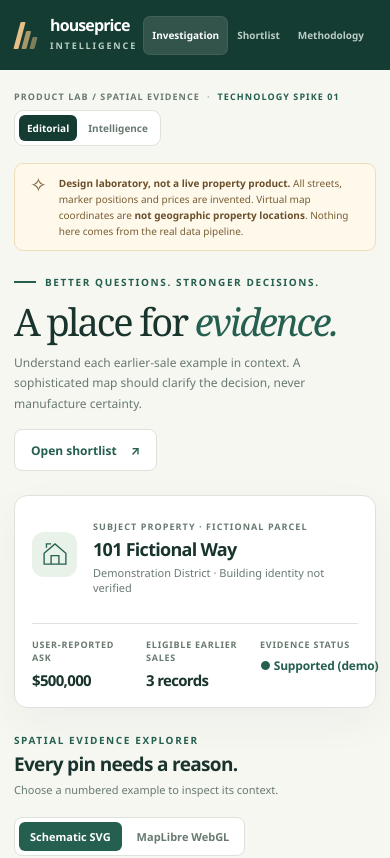
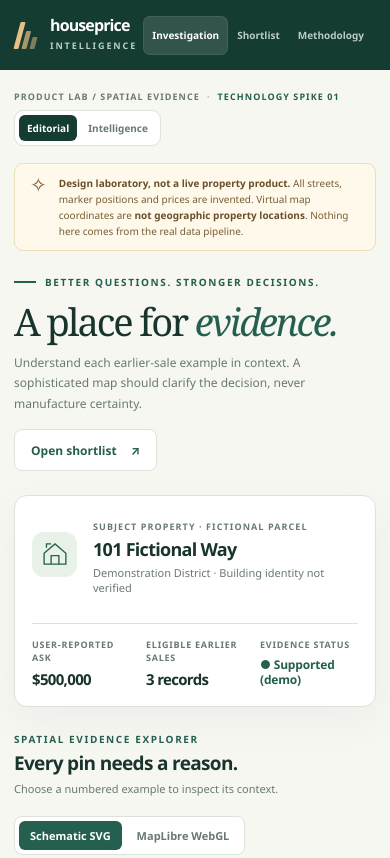
Before and after one commit to Sonkhe-Shongwe/house-price-intelligence, a React (Vite) app in the folder design-prototypes/react-map-spike/: page / in a window 390 px wide. Shown: the top 858 px of the page. Built offline with nearby package versions, Linux system fonts and the light colour scheme.

Commit message:
fix(design): allow narrow mobile evidence and status labels to wrap without horizontal overflow

```diff
--- a/design-prototypes/react-map-spike/src/style.css
+++ b/design-prototypes/react-map-spike/src/style.css
@@ -201,7 +201,11 @@ h1 em { color: var(--forest); font-weight: 400; }
   .subject-bar { padding: 17px; }
   .subject-stats { flex-wrap: wrap; gap: 16px; }
   .subject-stats > div { padding: 0; border-left: 0; min-width: 0 !important; flex: 1 1 90px; }
-  .subject-stats strong { font-size: 15px; }
+  .subject-stats strong { font-size: 15px; white-space: normal; overflow-wrap: anywhere; line-height: 1.25; }
+  .subject-stats > div { min-width: 0; }
+  .evidence-option { min-width: 0; }
+  .evidence-price { min-width: 0; white-space: normal; overflow-wrap: anywhere; }
+  .evidence-title { overflow-wrap: anywhere; }
   .subject-persona h2 { font-size: 18px; }
   .house-icon { height: 45px; width: 45px; }
   .lab-toolbar { margin-top: 25px; align-items: flex-start; }
```
